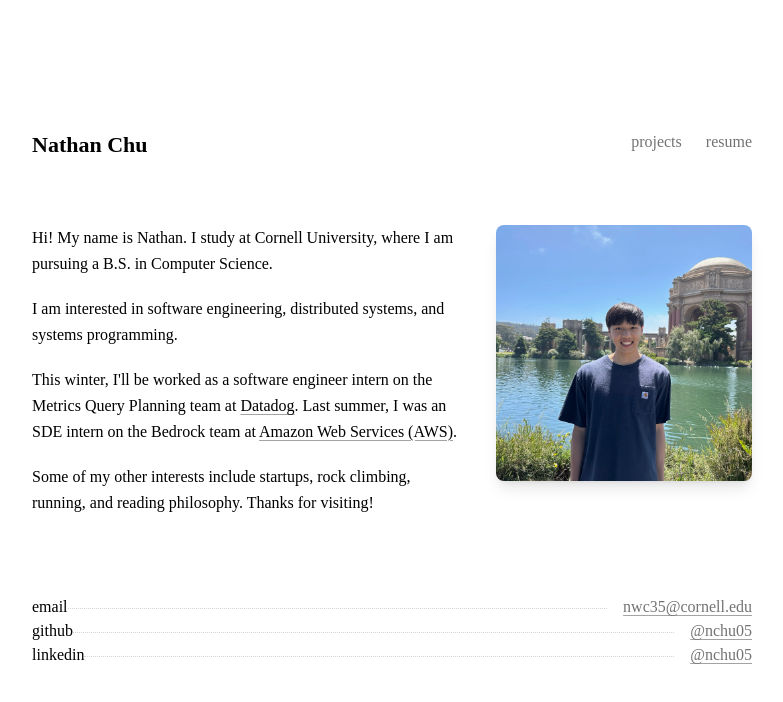
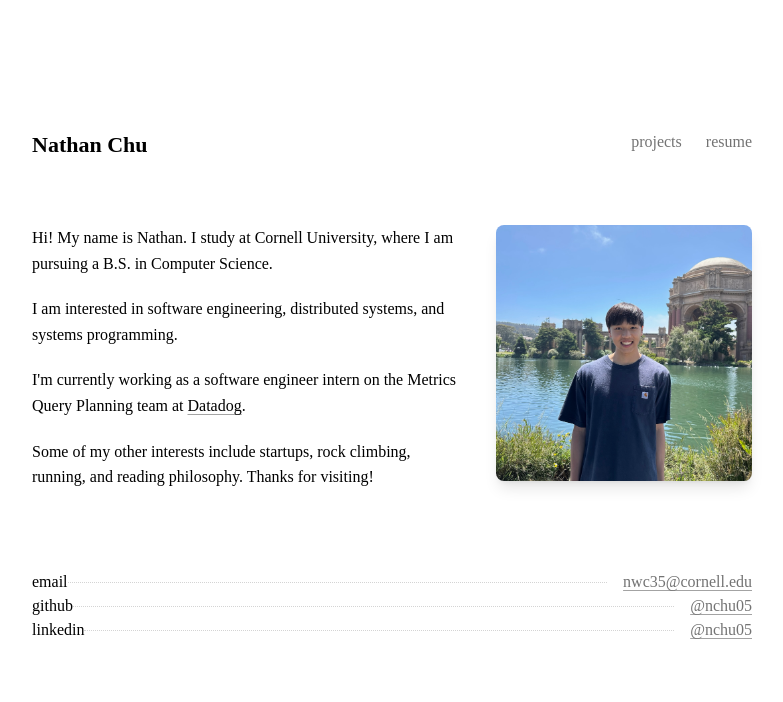
Before and after one commit to nchu05/nchu05.github.io, a React (Create React App) app: page / in a window 1280 px wide. Shown: the top 702 px of the page, without its empty margins (248-1031 px from the left). Built offline with nearby package versions, Linux system fonts and the light colour scheme.

Commit message:
Front page edit

```diff
--- a/src/pages/Home.js
+++ b/src/pages/Home.js
@@ -17,14 +17,9 @@ const Home = () => {
               I am interested in software engineering, distributed systems, and systems programming.
             </p>
             <p>
-              This winter, I'll be worked as a software engineer intern on the Metrics Query Planning team at {' '}
+              I'm currently working as a software engineer intern on the Metrics Query Planning team at {' '}
               <a className="link" href="https://www.datadoghq.com/">
                 Datadog
-              </a>
-              .
-              Last summer, I was an SDE intern on the Bedrock team at {' '}
-              <a className="link" href="https://aws.amazon.com/bedrock/">
-                Amazon Web Services (AWS)
               </a>
               .
             </p>
```
